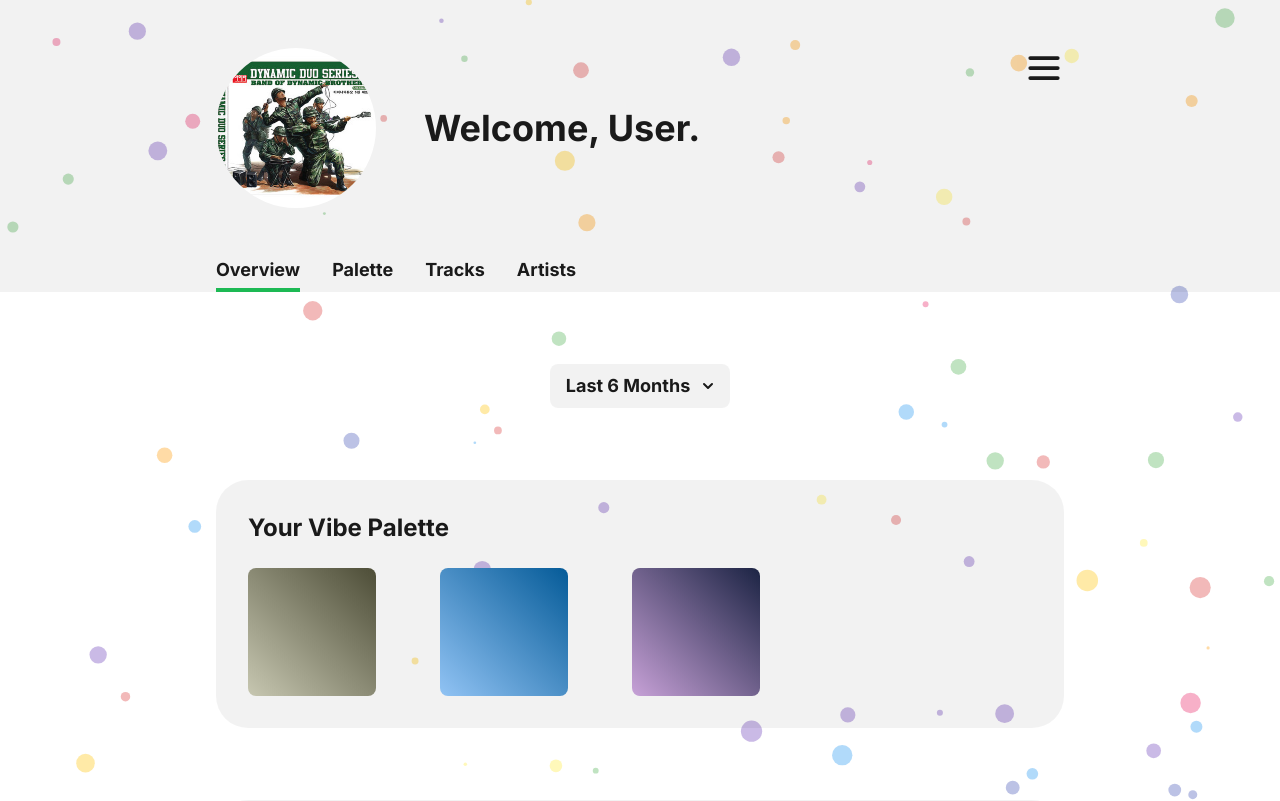
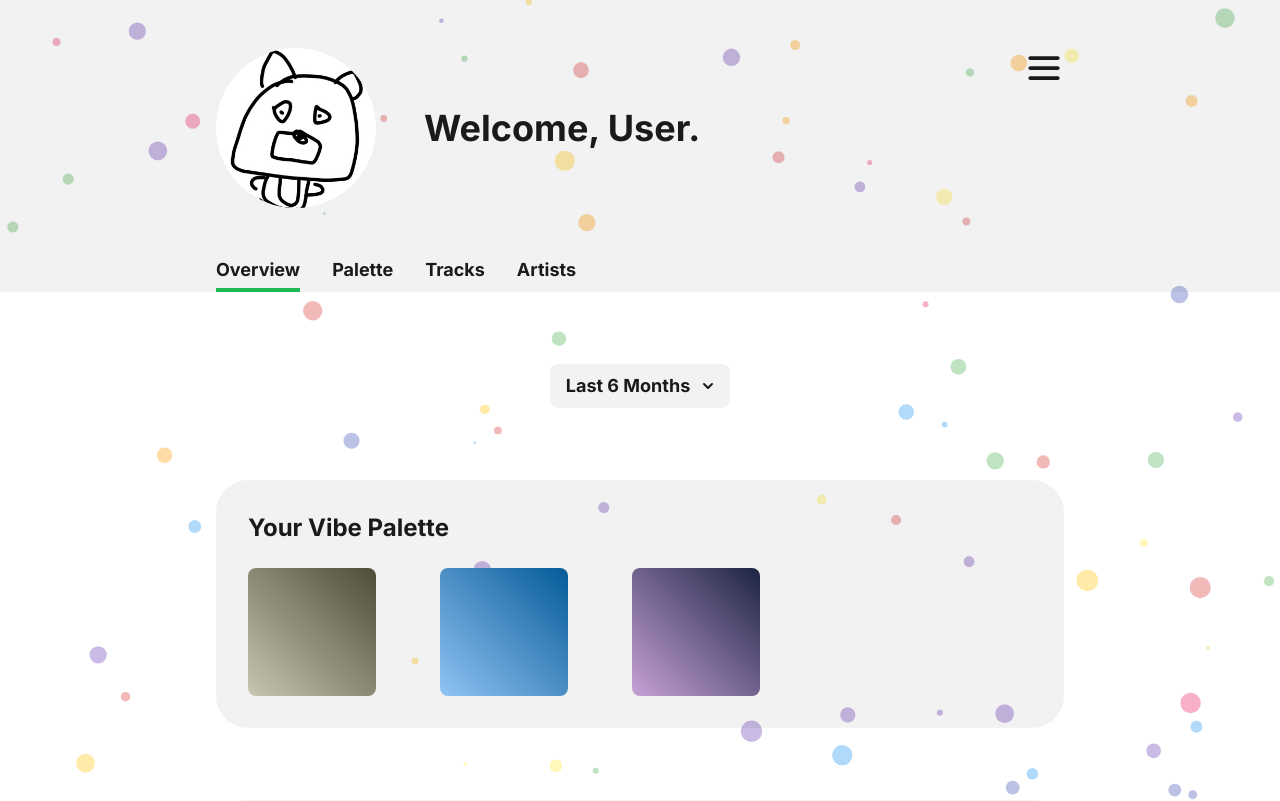
Before and after one commit to shhhkun/chromatica, a Next.js app: page /demo in a window 1280 px wide. Shown: the top 801 px of the page. Built offline with nearby package versions, Linux system fonts and the light colour scheme.

Commit message:
fixed pfp image

```diff
--- a/src/app/demo/page.jsx
+++ b/src/app/demo/page.jsx
@@ -1,7 +1,6 @@
 "use client";
 
 import { useEffect, useState } from "react";
-import Image from "next/image";
 import { useRouter } from "next/navigation";
 import Button from "../components/Button.jsx";
 import Select from "../components/Select.jsx";
@@ -157,13 +156,12 @@ const DemoPage = () => {
       >
         <div className="flex flex-row w-full px-4 sm:px-24 md:px-30 lg:px-54">
           <div
-            className="relative w-20 h-20 sm:w-24 sm:h-24 md:w-32 md:h-32 lg:w-40 lg:h-40 rounded-full overflow-hidden
+            className="flex items-center relative w-20 h-20 sm:w-24 sm:h-24 md:w-32 md:h-32 lg:w-40 lg:h-40 rounded-full overflow-hidden
                        my-4 mr-4 sm:my-8 sm:mr-8 md:my-10 md:mr-10 lg:my-12 lg:mr-12 flex-shrink-0"
           >
-            <Image
-              src="/guilty.jfif"
+            <img
+              src="/bear.png"
               alt="Spotify Profile"
-              fill
               className="object-cover transition-transform duration-200 ease-in-out hover:scale-110"
             />
           </div>
```
Also changed, not shown: public/bear.png (added).
